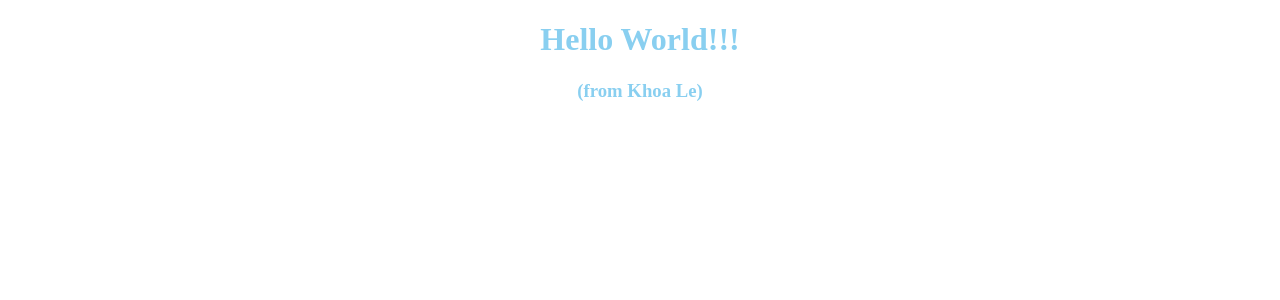
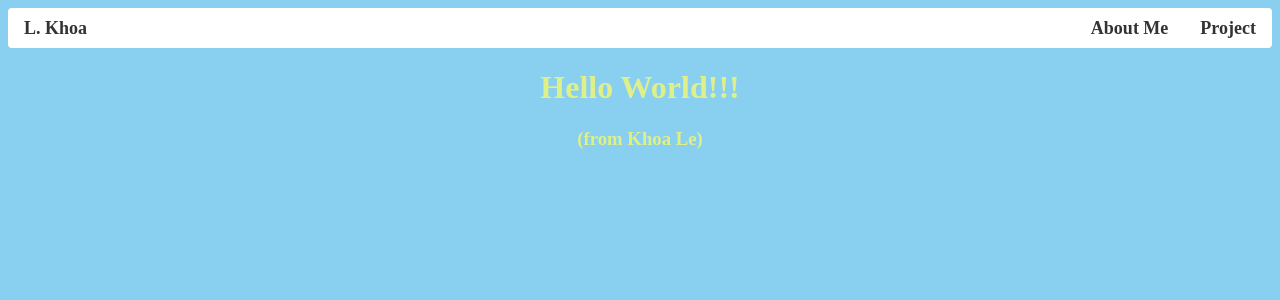
Before and after one commit to rubikvn2100/personal_website, a React (Create React App) app: page / in a window 1280 px wide. Shown: the top 300 px of the page. Built offline with nearby package versions, Linux system fonts and the light colour scheme.

Commit message:
Create template for navigation bar:

```diff
--- a/src/App.tsx
+++ b/src/App.tsx
@@ -1,8 +1,10 @@
 import React from "react";
+import Navbar from "./Navbar";
 
 function App() {
   return (
     <div className="App">
+      <Navbar />
       <h1>Hello World!!!</h1>
       <h3>(from Khoa Le)</h3>
     </div>
--- /dev/null
+++ b/src/Navbar.tsx
@@ -0,0 +1,13 @@
+import React from "react";
+
+function Navbar() {
+  return (
+    <nav className="navbar">
+      <div className="navbar-name">L. Khoa</div>
+      <div>About Me</div>
+      <div>Project</div>
+    </nav>
+  );
+}
+
+export default Navbar;
--- a/src/index.css
+++ b/src/index.css
@@ -1,5 +1,30 @@
+body {
+  background-color: #89cff0;
+}
+
 h1,
 h3 {
-  color: #89cff0;
+  color: #dff089;
   text-align: center;
 }
+
+.navbar {
+  height: 2.5rem;
+  display: flex;
+  border-radius: 4px;
+  align-items: center;
+  background-color: #ffffff;
+  color: #333333;
+  font-weight: bold;
+  font-size: large;
+}
+
+.navbar > div {
+  padding-left: 1rem;
+  padding-right: 1rem;
+}
+
+.navbar-name {
+  margin-right: auto;
+  /* border-left: 1px #000000 solid; */
+}
```
